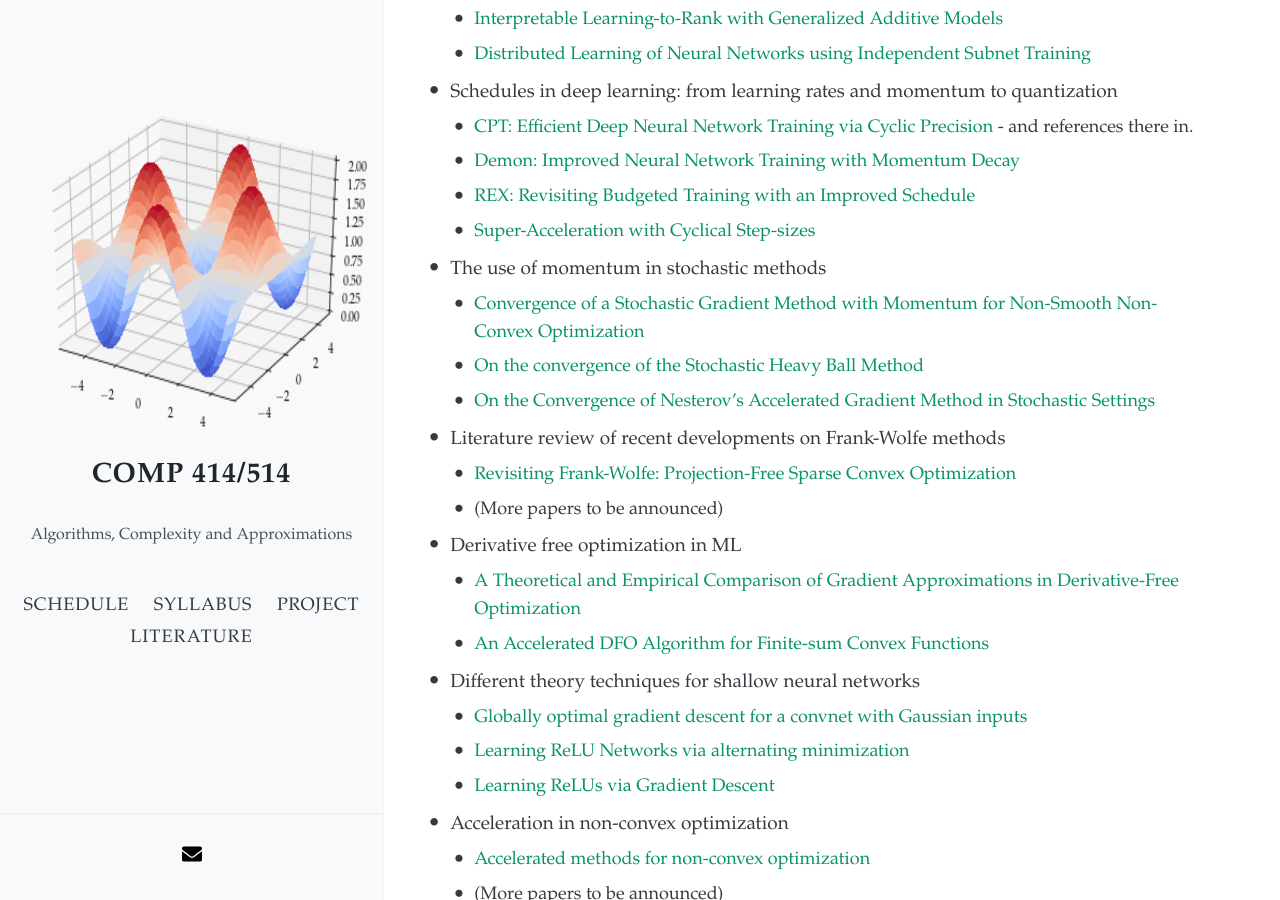
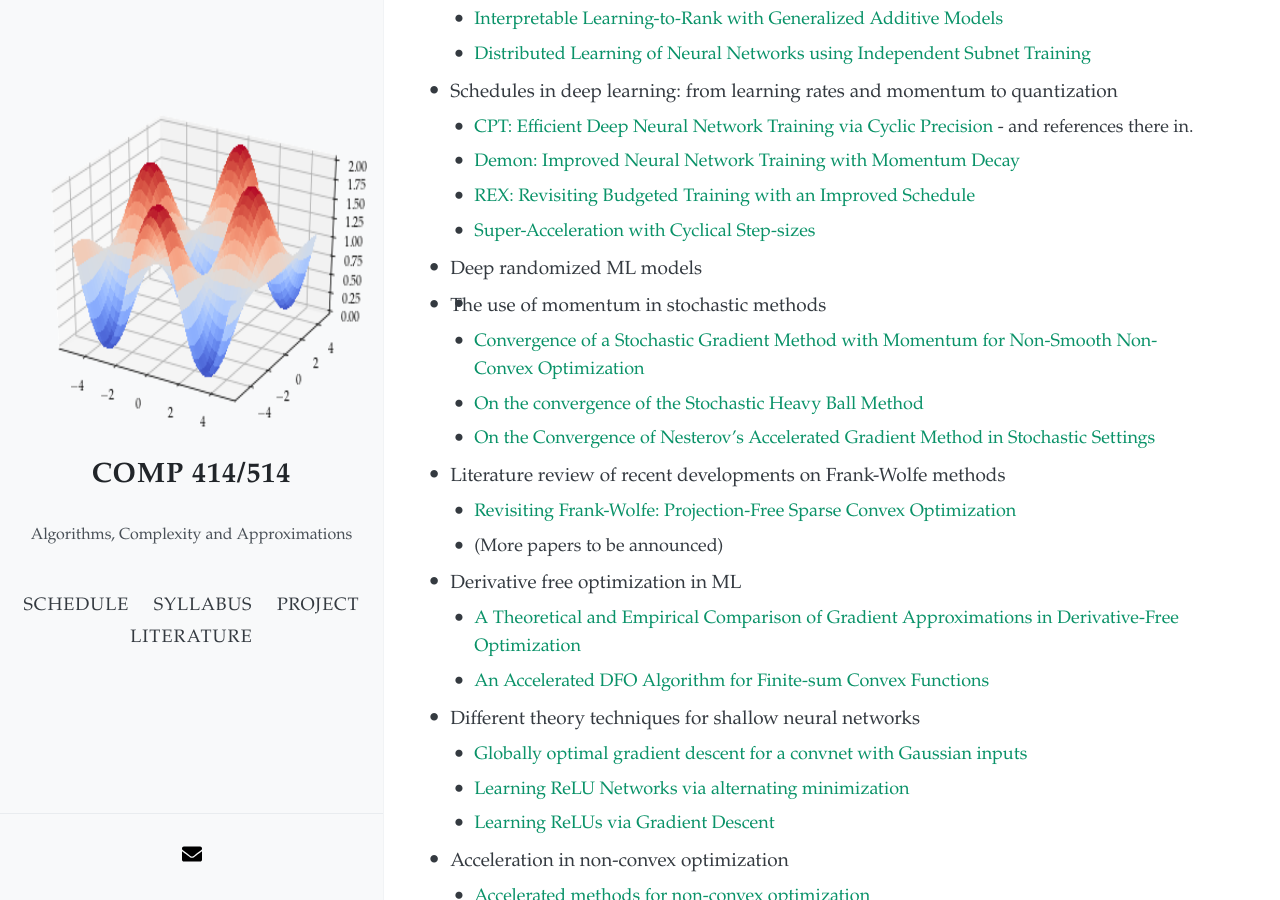
Before and after one commit to akyrillidis/comp414-514, a Jekyll site: the page built from project.md, in a window 1280 px wide and 900 px high, scrolled down 2008 px. Built offline with Jekyll 4.4.1, drawn with Linux system fonts in a browser that asks for light colours; nearby versions of some CDN libraries.

Commit message:
Update project.md

```diff
--- a/project.md
+++ b/project.md
@@ -66,6 +66,10 @@ The course project can be categorized as a literature review, as original resear
   - [REX: Revisiting Budgeted Training with an Improved Schedule](https://arxiv.org/pdf/2107.04197.pdf)
   - [Super-Acceleration with Cyclical Step-sizes](https://arxiv.org/pdf/2106.09687.pdf)
 
+- Deep randomized ML models
+  -
+  -
+
 - The use of momentum in stochastic methods
   - [Convergence of a Stochastic Gradient Method with Momentum for Non-Smooth Non-Convex Optimization](https://proceedings.icml.cc/static/paper_files/icml/2020/4205-Paper.pdf)
   - [On the convergence of the Stochastic Heavy Ball Method](https://arxiv.org/pdf/2006.07867.pdf)
```
